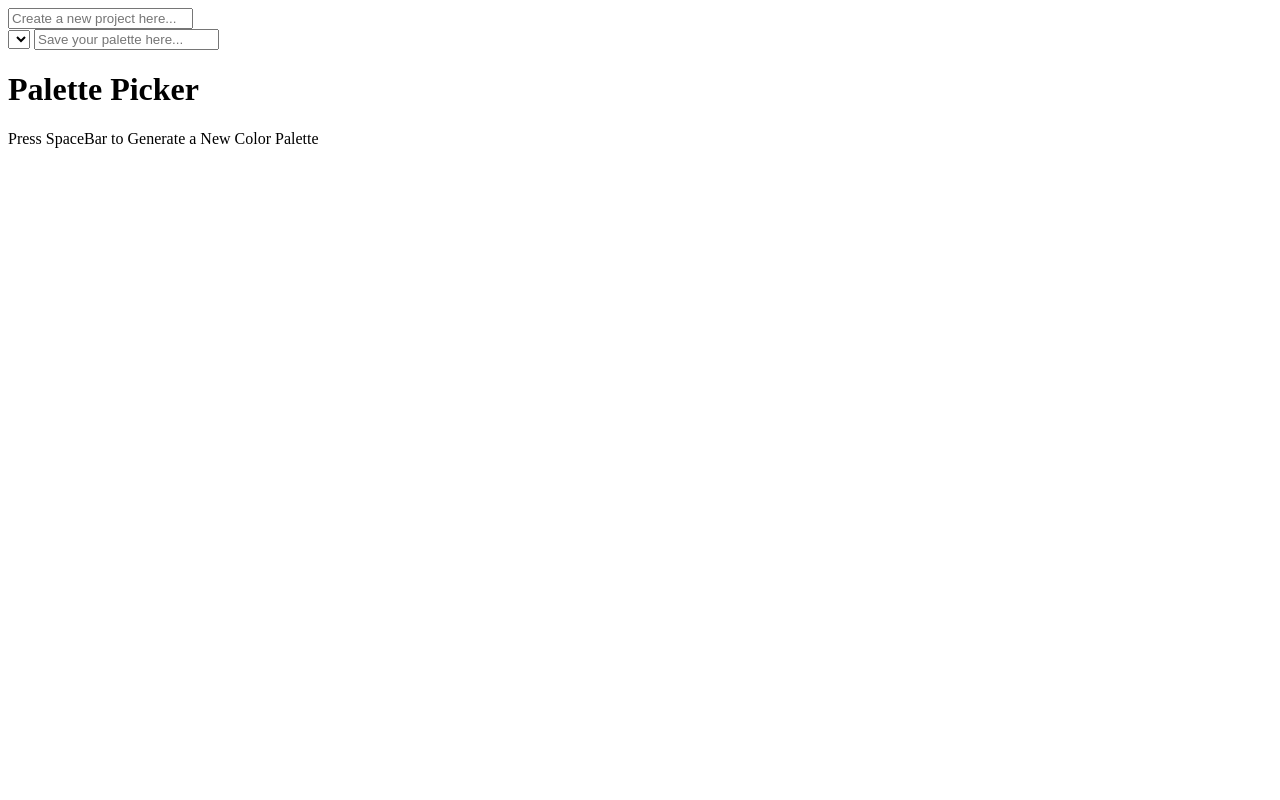
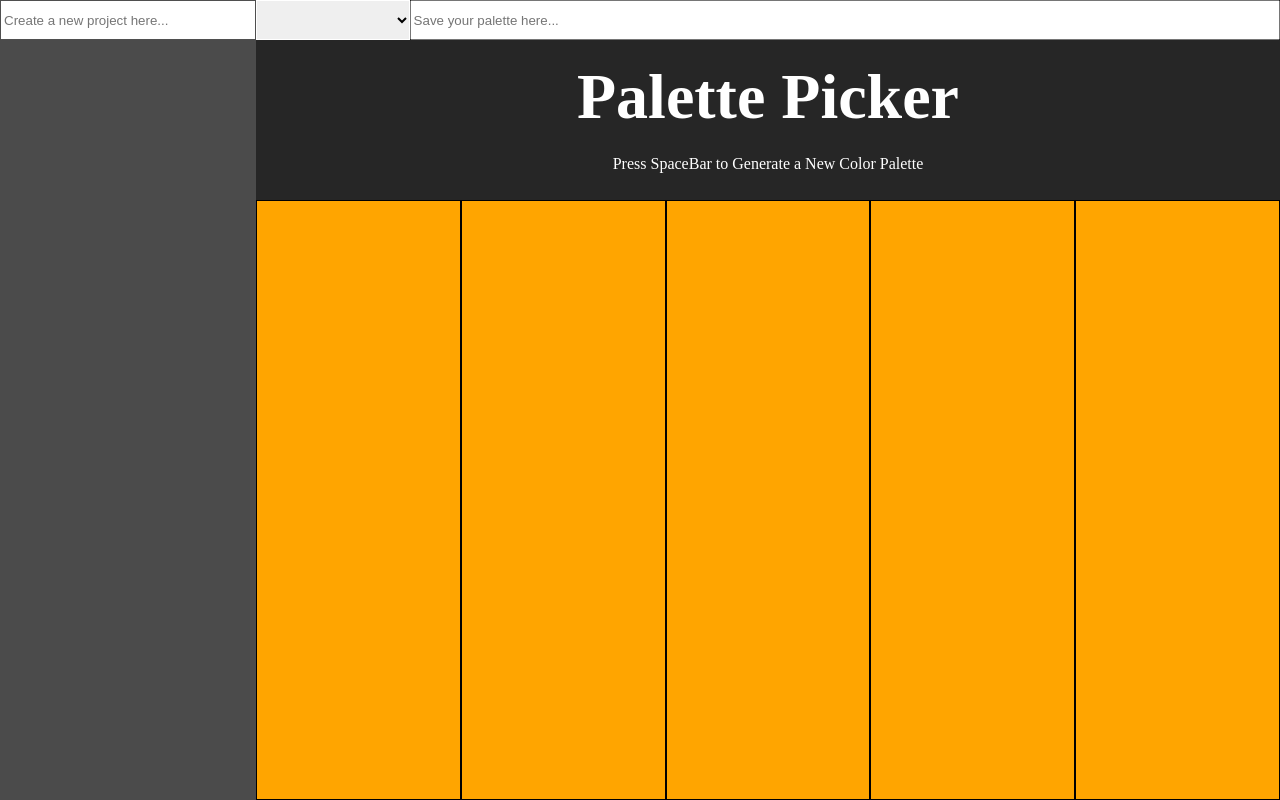
Before and after one commit to Kalikoze/Palette-Picker, a plain HTML site: page public/index.html in a window 1280 px wide. Drawn offline with nearby package versions, Linux system fonts and the light colour scheme.

Commit message:
Setup basic CSS styles

```diff
--- a/public/css/styles.css
+++ b/public/css/styles.css
@@ -0,0 +1,75 @@
+*,
+*:after,
+*:before {
+  box-sizing: border-box;
+  margin: 0;
+}
+
+body {
+  display: flex;
+  height: 100vh;
+  width: 100%;
+}
+
+aside {
+  background-color: #4B4B4B;
+  display: flex;
+  height: 100vh;
+  width: 20%;
+}
+
+main {
+  background-color: #262626;
+  display: flex;
+  flex-wrap: wrap;
+  height: 100vh;
+  width: 80%;
+}
+
+header {
+  display: flex;
+  flex-wrap: wrap;
+  height: 25%;
+  width: 100%;
+}
+
+select {
+  height: 40px;
+  width: 15%;
+  border: 0;
+  outline: 1px solid white;
+  outline-offset: -1px
+}
+
+#create-project {
+  height: 40px;
+  width: 100%;
+}
+
+#save-palette {
+  height: 40px;
+  width: 85%;
+}
+
+h1 {
+  color: white;
+  font-size: 64px;
+  height: 50%;
+  text-align: center;
+  width: 100%;
+}
+
+.instructions {
+  color: white;
+  height: 10%;
+  margin-top: -25px;
+  text-align: center;
+  width: 100%;
+}
+
+section {
+  background-color: orange;
+  border: 1px solid black;
+  height: 75%;
+  width: 20%;
+}
--- a/public/index.html
+++ b/public/index.html
@@ -3,24 +3,24 @@
   <head>
     <meta charset="utf-8">
     <title>Palette Picker</title>
-    <link rel="stylesheet" type='text/css' href="/css/styles.css">
+    <link href="css/styles.css" rel="stylesheet" type='text/css'>
   </head>
   <body>
     <aside class='Projects'>
-      <input type="text" placeholder='Create a new project here...'>
+      <input id='create-project' type="text" placeholder='Create a new project here...'>
     </aside>
-    <header>
-      <select>
-      </select>
-      <input type="text" placeholder="Save your palette here...">
-      <h1>Palette Picker</h1>
-      <p>Press SpaceBar to Generate a New Color Palette</p>
-    </header>
     <main>
+      <header>
+        <select>
+        </select>
+        <input id='save-palette' type="text" placeholder="Save your palette here...">
+        <h1>Palette Picker</h1>
+        <p class='instructions'>Press SpaceBar to Generate a New Color Palette</p>
+      </header>
       <section>
         <p class='hex-value'></p>
       </section>
-      <p class='hex-value'></p>
+        <p class='hex-value'></p>
       <section>
         <p class='hex-value'></p>
       </section>
@@ -34,6 +34,7 @@
         <p class='hex-value'></p>
       </section>
     </main>
+    <script src="https://ajax.googleapis.com/ajax/libs/jquery/3.2.1/jquery.min.js"></script>
     <script src="js/scripts.js" charset="utf-8"></script>
   </body>
 </html>
```
